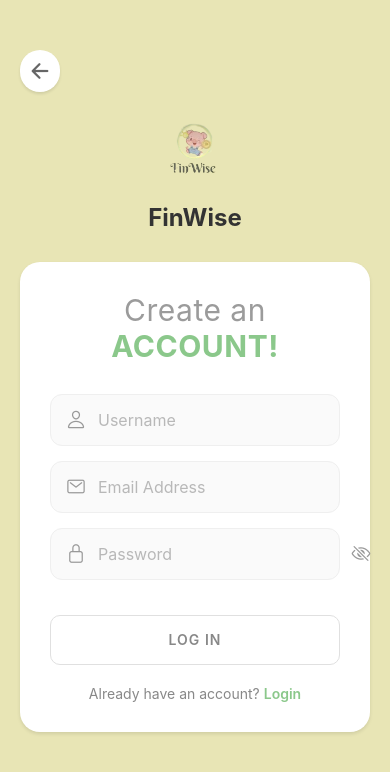
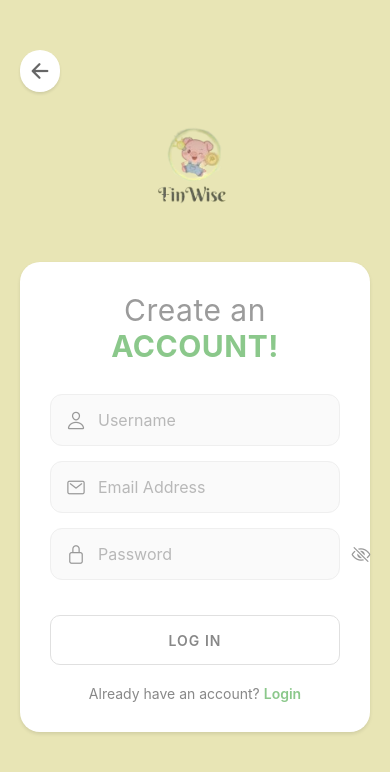
Before and after one commit to LeeDev428/fin-wise_finance-tracker, a React Native app in the folder frontend/: screen /Register in a window 390 px wide. Shown: the top 772 px of the page. Built offline with nearby package versions, Linux system fonts and the light colour scheme.

Commit message:
Update RegisterScreen.js

```diff
--- a/frontend/src/screens/RegisterScreen.js
+++ b/frontend/src/screens/RegisterScreen.js
@@ -71,10 +71,10 @@ const RegisterScreen = ({ navigation }) => {
         <View style={styles.logoContainer}>
           <Image
             source={require('../../assets/finwise-logo.png')}
-            style={styles.logo}
+           style={[styles.logoSmall, { width: 120, height: 120 }]}
             resizeMode="contain"
           />
-          <Text style={styles.appName}>FinWise</Text>
+
         </View>
 
         {/* Form Card */}
```
